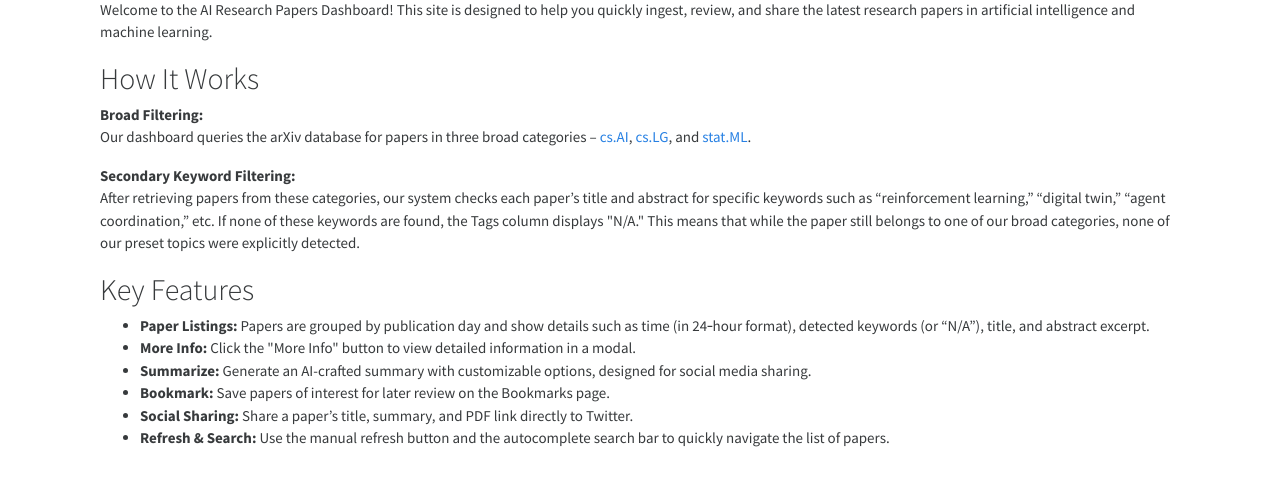
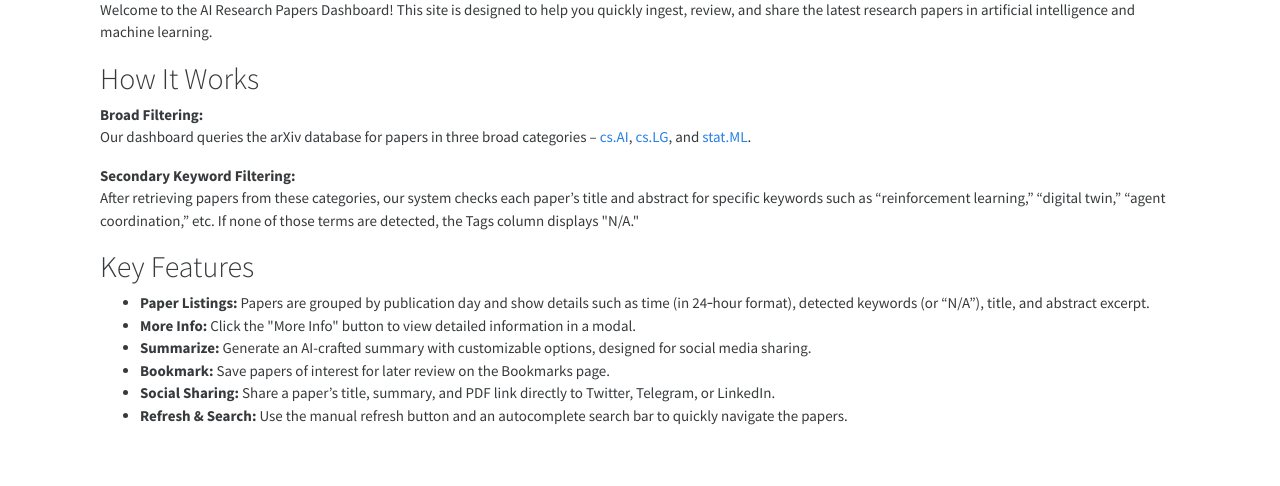
Before and after one commit to econoar/ai_paper_dashboard, a Flask app: page /info in a window 1280 px wide. Shown: the part 158-644 px from the top of the page. Run offline with Flask 3, Linux system fonts and the light colour scheme; some libraries are stand-ins or nearby versions.

Commit message:
“updates”

```diff
--- a/templates/info.html
+++ b/templates/info.html
@@ -19,8 +19,7 @@
   <p>
     <strong>Secondary Keyword Filtering:</strong><br>
     After retrieving papers from these categories, our system checks each paper’s title and abstract for specific keywords such as
-    “reinforcement learning,” “digital twin,” “agent coordination,” etc. If none of these keywords are found, the Tags column displays "N/A."
-    This means that while the paper still belongs to one of our broad categories, none of our preset topics were explicitly detected.
+    “reinforcement learning,” “digital twin,” “agent coordination,” etc. If none of those terms are detected, the Tags column displays "N/A."
   </p>
   <h2>Key Features</h2>
   <ul>
@@ -28,8 +27,8 @@
     <li><strong>More Info:</strong> Click the "More Info" button to view detailed information in a modal.</li>
     <li><strong>Summarize:</strong> Generate an AI-crafted summary with customizable options, designed for social media sharing.</li>
     <li><strong>Bookmark:</strong> Save papers of interest for later review on the Bookmarks page.</li>
-    <li><strong>Social Sharing:</strong> Share a paper’s title, summary, and PDF link directly to Twitter.</li>
-    <li><strong>Refresh & Search:</strong> Use the manual refresh button and the autocomplete search bar to quickly navigate the list of papers.</li>
+    <li><strong>Social Sharing:</strong> Share a paper’s title, summary, and PDF link directly to Twitter, Telegram, or LinkedIn.</li>
+    <li><strong>Refresh & Search:</strong> Use the manual refresh button and an autocomplete search bar to quickly navigate the papers.</li>
   </ul>
 </div>
 {% endblock %}
```
Also changed, not shown: templates/index.html (+29 -4 lines).
